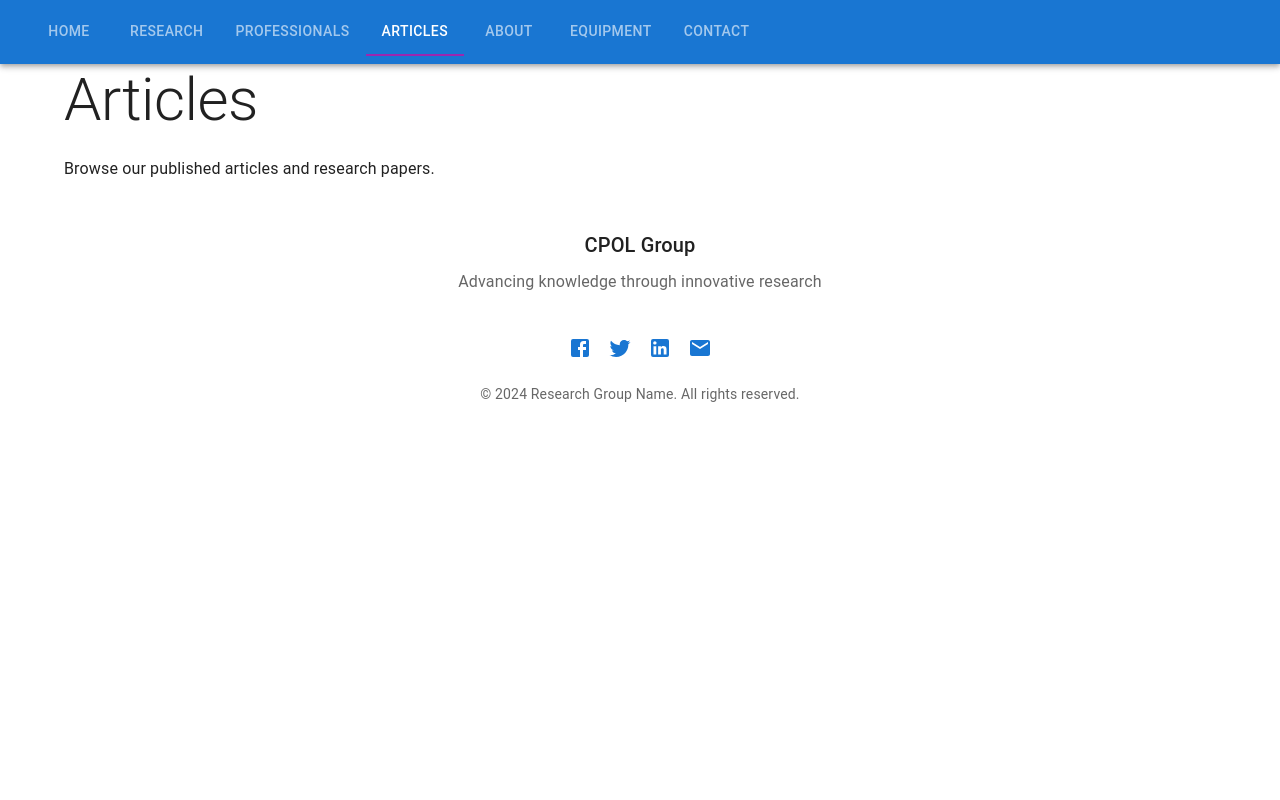
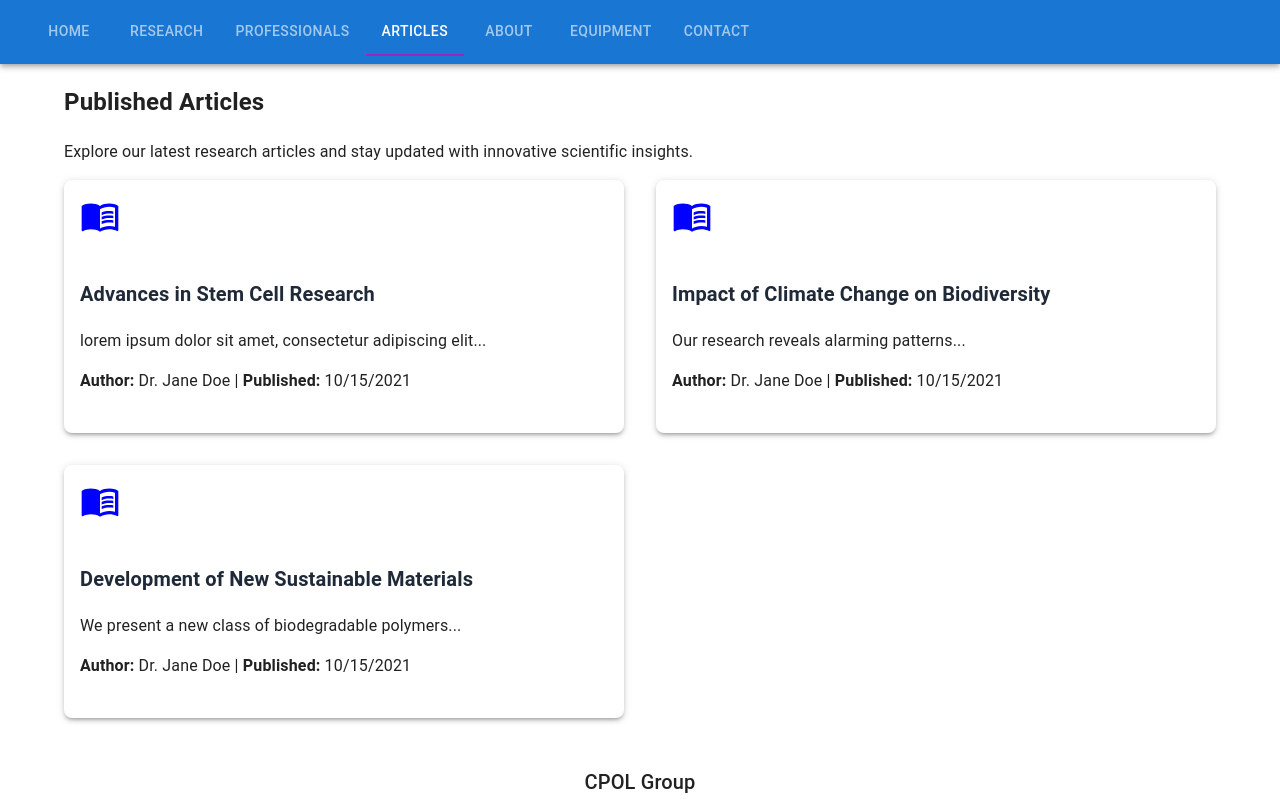
Before and after one commit to ozielsilveira/lp-cepol, a React (Vite) app: page /articles in a window 1280 px wide. Shown: the top 800 px of the page. Built offline with nearby package versions, Linux system fonts and the light colour scheme.

Commit message:
Feat: New Page add

```diff
--- a/src/pages/articles.tsx
+++ b/src/pages/articles.tsx
@@ -1,15 +1,95 @@
-import React from "react";
-import { Container, Typography } from "@mui/material";
+import { Button, Container, Grid } from "@mui/material";
+import { Card, CardContent, CardHeader, CardTitle } from "@mui/material";
+import MenuBookIcon from "@mui/icons-material/MenuBook";
+// import { BookOpen } from "@mui/icons-material";
+
+interface Article {
+  id: number;
+  title: string;
+  abstract: string;
+  author: string;
+  publishedDate: string;
+}
 
 export const Articles: React.FC = () => {
+  const articles: Article[] = [
+    {
+      id: 1,
+      title: "Advances in Stem Cell Research",
+      abstract: "lorem ipsum dolor sit amet, consectetur adipiscing elit...",
+      author: "Dr. Jane Doe",
+      publishedDate: "2021-10-15",
+    },
+    {
+      id: 2,
+      title: "Impact of Climate Change on Biodiversity",
+      abstract: "Our research reveals alarming patterns...",
+      author: "Dr. Jane Doe",
+      publishedDate: "2021-10-15",
+    },
+    {
+      id: 3,
+      title: "Development of New Sustainable Materials",
+      abstract: "We present a new class of biodegradable polymers...",
+      author: "Dr. Jane Doe",
+      publishedDate: "2021-10-15",
+    },
+  ];
   return (
     <Container>
-      <Typography variant="h2" component="h1" gutterBottom>
-        Articles
-      </Typography>
-      <Typography variant="body1">
-        Browse our published articles and research papers.
-      </Typography>
+      <section className="w-full py-12 md:py-24 lg:py-32 bg-gray-50">
+        <div className="container mx-auto px-4 sm:px-6 lg:px-8">
+          <h2 className="text-4xl font-bold tracking-tight sm:text-5xl text-center text-gray-800 mb-10">
+            Published Articles
+          </h2>
+          <p className="text-center text-gray-600 mb-12 max-w-2xl mx-auto">
+            Explore our latest research articles and stay updated with
+            innovative scientific insights.
+          </p>
+          <Grid container spacing={4}>
+            {" "}
+            {/* Similar ao gap-8 */}
+            {articles.map((article) => (
+              <Grid item xs={12} md={6} key={article.id}>
+                {" "}
+                {/* xs=12 ocupa toda a linha em telas pequenas, md=6 divide em 2 colunas em telas médias */}
+                <Card
+                  sx={{
+                    boxShadow: 3,
+                    borderRadius: 2,
+                    "&:hover": { boxShadow: 6, cursor: "pointer" },
+                    transition: "all 0.3s",
+                  }}
+                >
+                  <CardContent>
+                    <MenuBookIcon
+                      sx={{ fontSize: 40, color: "blue", marginBottom: 2 }}
+                    />
+                    <h3
+                      className="text-2xl font-semibold text-gray-900 hover:text-blue-600 transition-colors"
+                      style={{
+                        fontSize: "1.25rem",
+                        fontWeight: 600,
+                        color: "#1f2937",
+                      }}
+                    >
+                      {article.title}
+                    </h3>
+                    <p className="text-sm text-gray-700 mb-4 line-clamp-3">
+                      {article.abstract}
+                    </p>
+                    <p className="text-xs text-gray-500 mb-4">
+                      <strong>Author:</strong> {article.author} |{" "}
+                      <strong>Published:</strong>{" "}
+                      {new Date(article.publishedDate).toLocaleDateString()}
+                    </p>
+                  </CardContent>
+                </Card>
+              </Grid>
+            ))}
+          </Grid>
+        </div>
+      </section>
     </Container>
   );
 };
```
